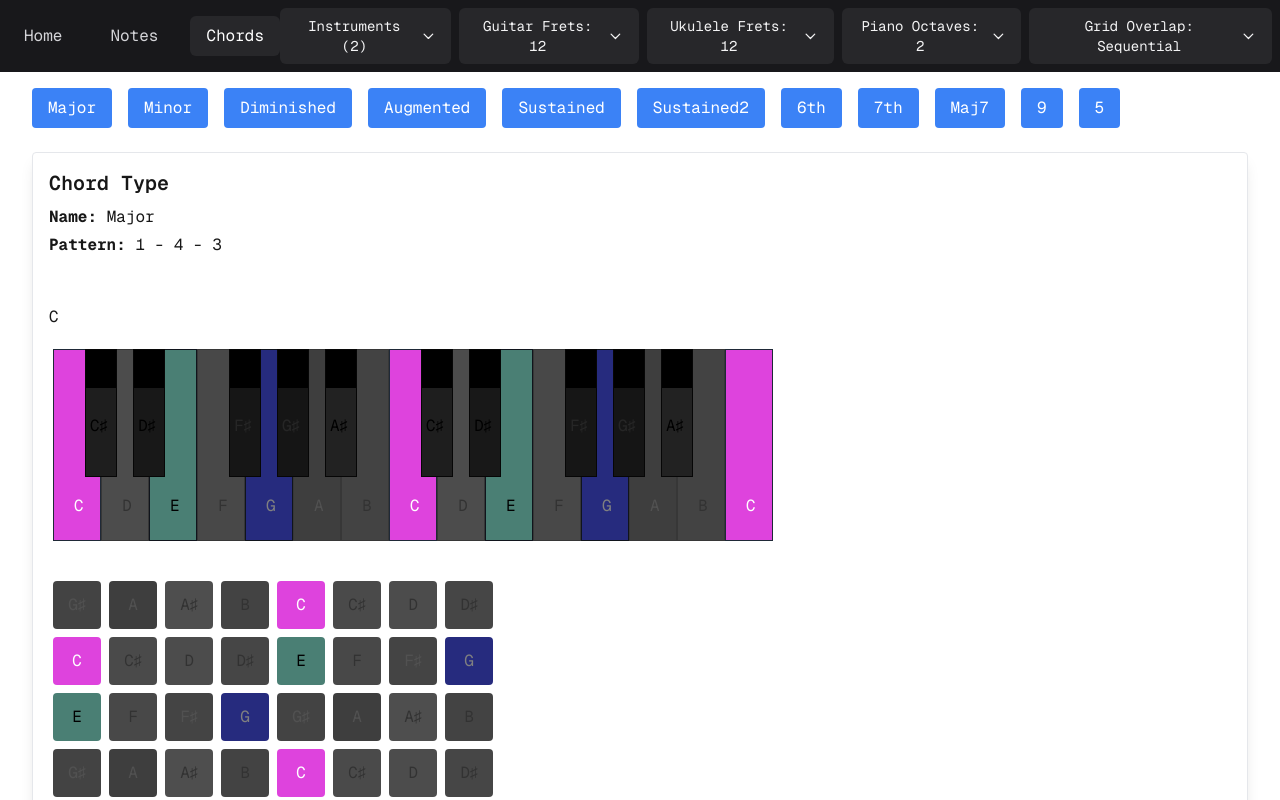
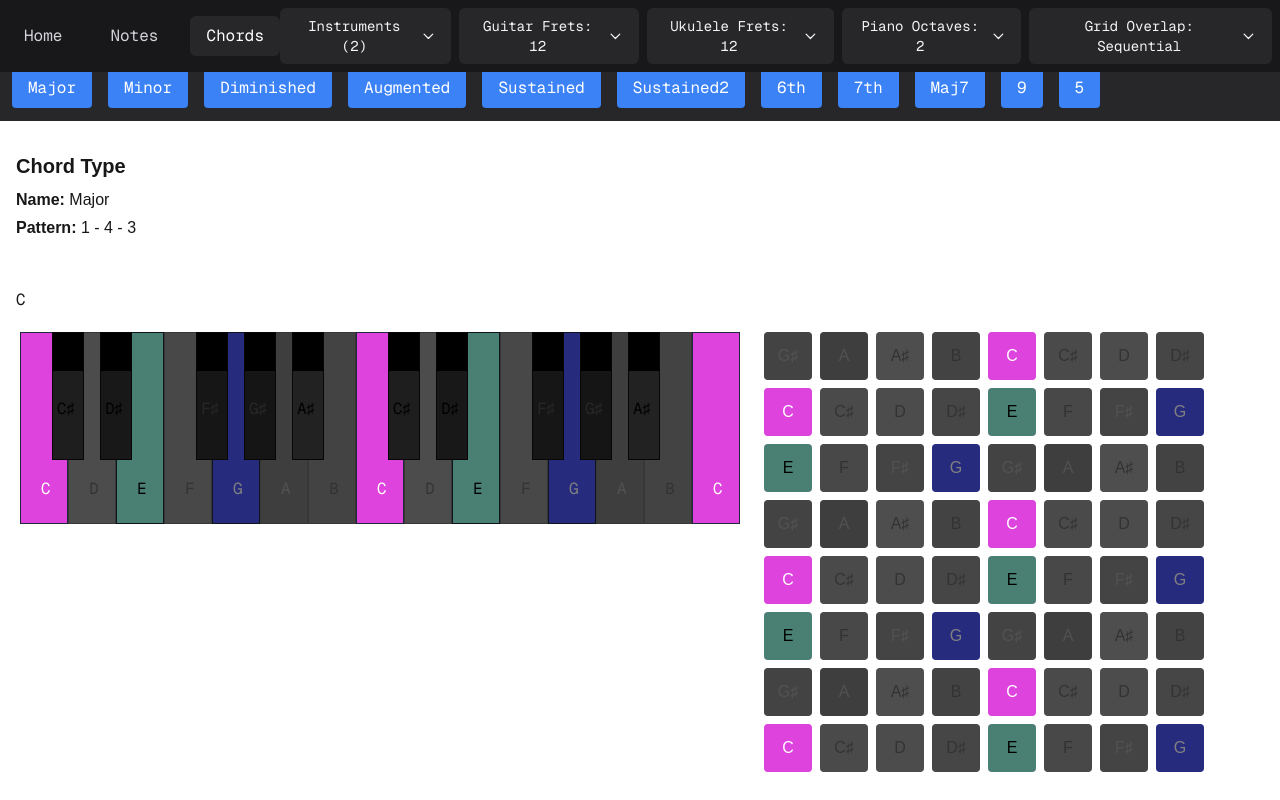
Before and after one commit to leouofa/gridbeat, a Next.js app: page /chords in a window 1280 px wide. Both pictures are taken after a click on the button "Major". Shown: the top 800 px of the page. Built offline with nearby package versions, Linux system fonts and the light colour scheme.

Commit message:
changing chod layout

```diff
--- a/components/ChordBank.tsx
+++ b/components/ChordBank.tsx
@@ -15,10 +15,16 @@ const ChordBank: React.FC = () => {
   };
 
   return (
-    <div className="p-8 font-mono">
-      <ChordList chords={CHORDS} onSelectChord={handleSelectChord} />
-      {selectedChord && <ChordDetail chord={selectedChord} />}
-    </div>
+    <>
+      <div className="fixed top-[56px] left-0 right-0 bg-zinc-800 border-b border-zinc-800 z-40">
+        <div className="p-3 font-mono">
+          <ChordList chords={CHORDS} onSelectChord={handleSelectChord} />
+        </div>
+      </div>
+      <div className="mt-20">
+        {selectedChord && <ChordDetail chord={selectedChord} />}
+      </div>
+    </>
   );
 };
 
--- a/components/ChordBank/ChordDetail.tsx
+++ b/components/ChordBank/ChordDetail.tsx
@@ -12,7 +12,7 @@ interface ChordDetailProps {
 
 const ChordDetail: React.FC<ChordDetailProps> = ({ chord }) => {
   return (
-    <div className="p-4 border rounded shadow-lg">
+    <div className="p-4">
       <h2 className="text-xl font-semibold mb-2">Chord Type</h2>
       <p className="mb-1">
         <strong>Name:</strong> {chord.name}
--- a/components/ChordBank/ChordList.tsx
+++ b/components/ChordBank/ChordList.tsx
@@ -9,7 +9,7 @@ interface ChordListProps {
 
 const ChordList: React.FC<ChordListProps> = ({ chords, onSelectChord }) => {
   return (
-    <div className="mb-6">
+    <div>
       <ul className="flex space-x-4">
         {chords.map((chord) => (
           <li key={chord.name}>
```
